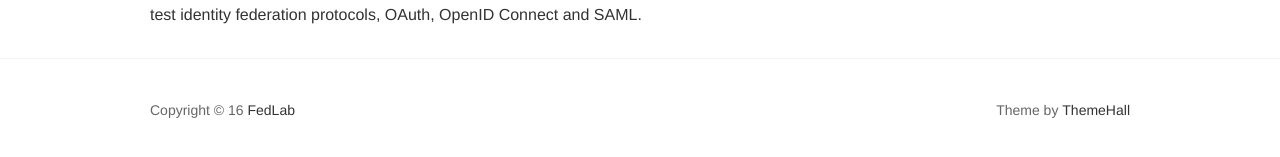
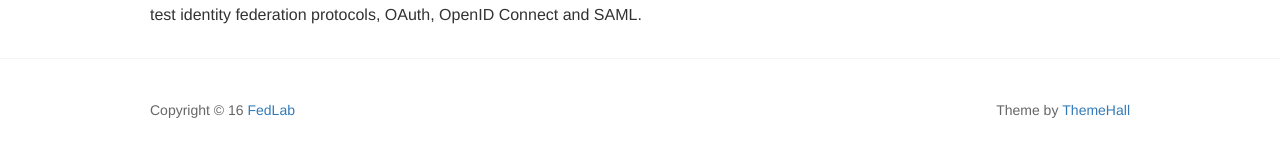
Before and after one commit to bekicot/feed-lab.org, a Jekyll site: the page built from index.markdown, in a window 1280 px wide. Shown: the part 446-603 px from the top of the page. Built offline with Jekyll 4.4.1, drawn with Linux system fonts in a browser that asks for light colours.

Commit message:
Fix link color

```diff
--- a/css/main.scss
+++ b/css/main.scss
@@ -52,3 +52,7 @@ $on-laptop:        800px;
         "syntax-highlighting",
         "fedlab"
 ;
+
+a {
+  color: #337ab7;
+}
```
